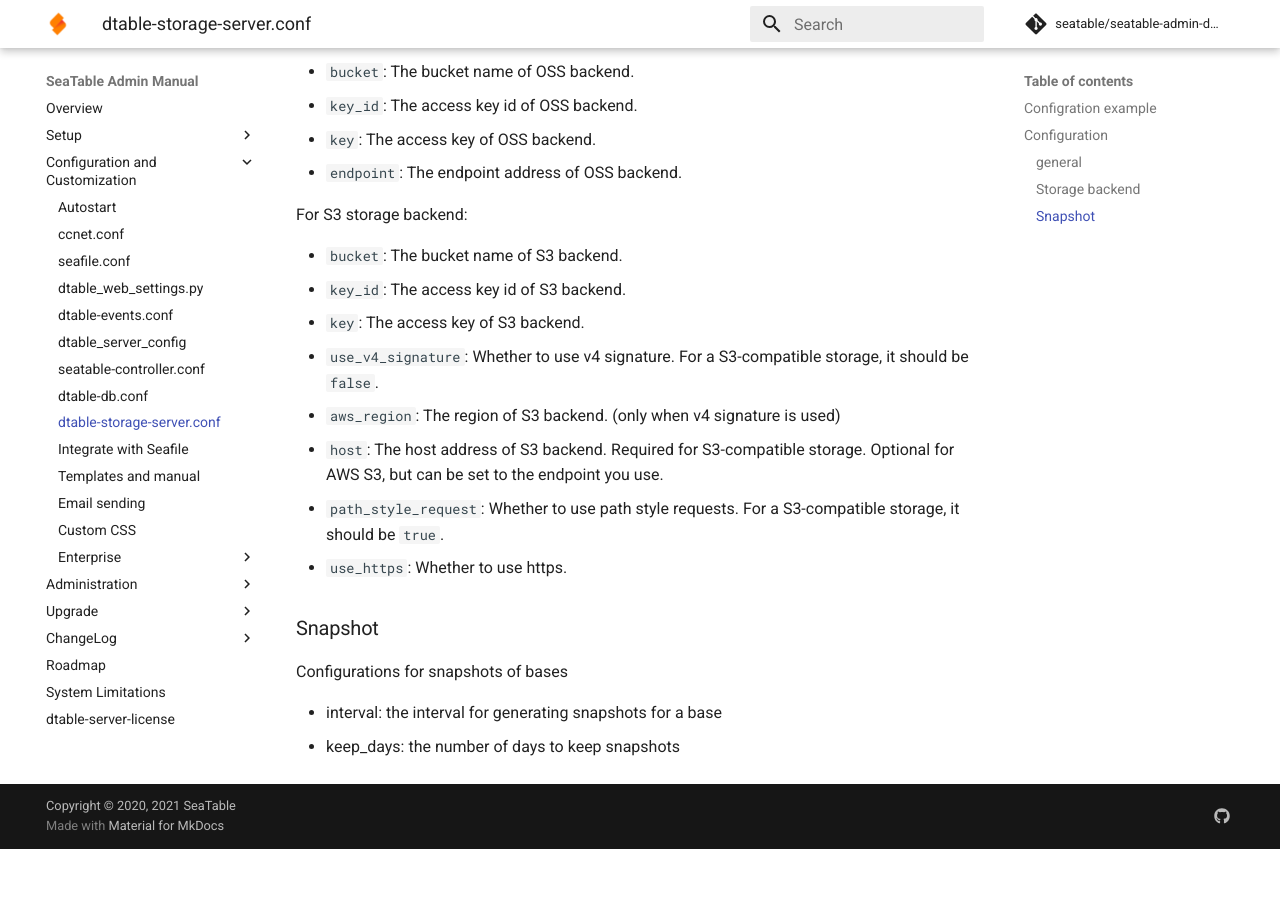
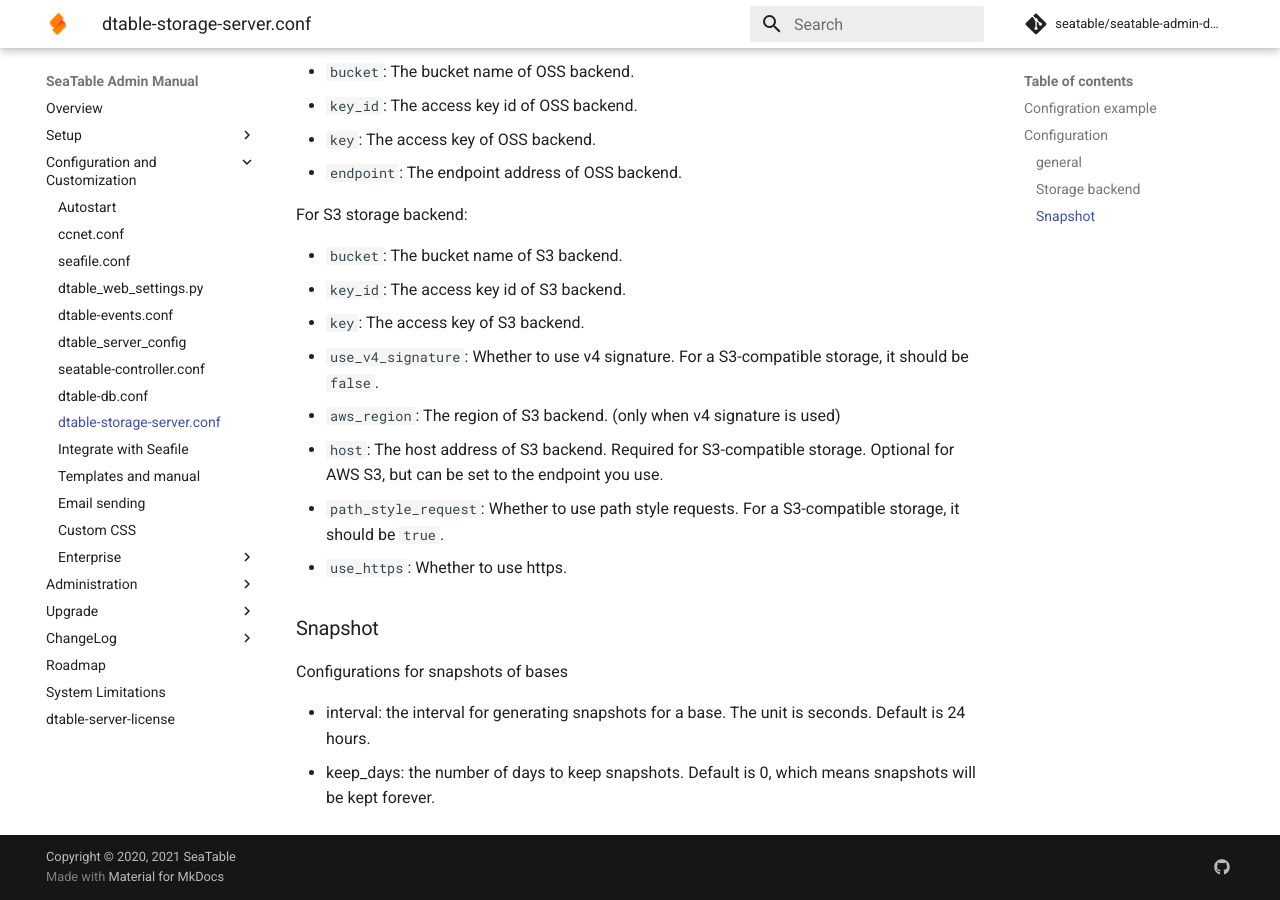
Before and after one commit to seatable/seatable-admin-docs, an MkDocs documentation site: the page built from manual/config/dtable_storage_server_conf.md, in a window 1280 px wide and 900 px high, scrolled down 1173 px. Built offline with MkDocs 1.6.1 and Material for MkDocs 9.7.7, drawn with Linux system fonts in a browser that asks for light colours; comment, search, counter and statistics services are not loaded; before the commit the page ends 2022 px from its top, so only the background shows below that.

Commit message:
Update dtable_storage_server_conf.md
Add more info to snapshots options.

```diff
--- a/manual/config/dtable_storage_server_conf.md
+++ b/manual/config/dtable_storage_server_conf.md
@@ -64,5 +64,5 @@
 
 Configurations for snapshots of bases
 
-* interval: the interval for generating snapshots for a base
-* keep_days: the number of days to keep snapshots
+* interval: the interval for generating snapshots for a base. The unit is seconds. Default is 24 hours.
+* keep_days: the number of days to keep snapshots. Default is 0, which means snapshots will be kept forever.
```
